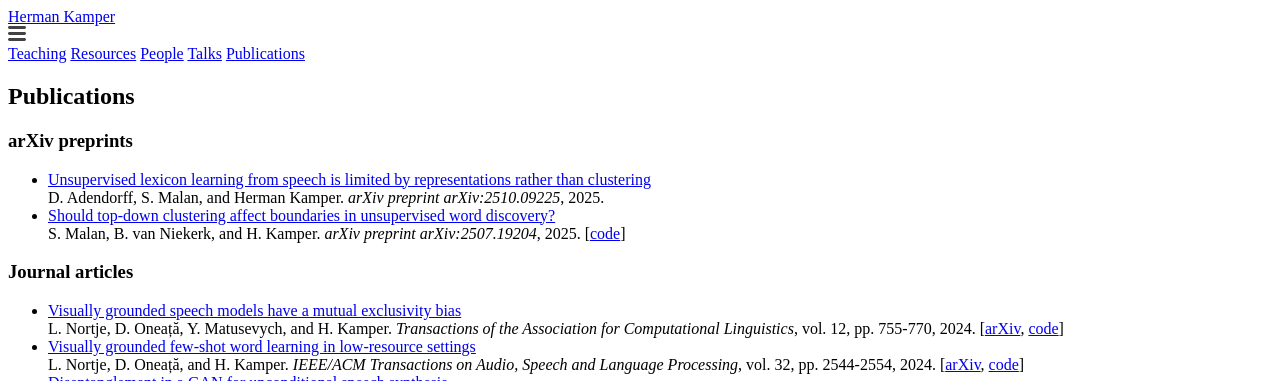
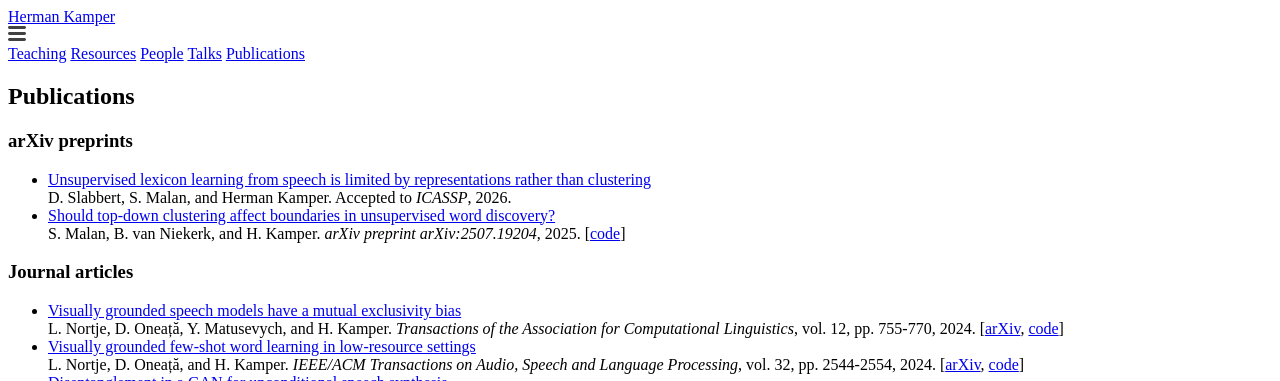
Before and after one commit to kamperh/kamperh.github.io, a Jekyll site: the page built from publications.md, in a window 1280 px wide and 900 px high. Shown: the top 381 px of the window. Built offline with Jekyll 4.4.1, drawn with Linux system fonts in a browser that asks for light colours; a style sheet for code colours, icons or effects is not loaded.

Commit message:
Update publications.md

```diff
--- a/publications.md
+++ b/publications.md
@@ -11,7 +11,7 @@ order: 5
 ### arXiv preprints
 
 - [Unsupervised lexicon learning from speech is limited by representations rather than clustering](https://arxiv.org/abs/2510.09225)
-  D. Adendorff, S. Malan, and Herman Kamper. *arXiv preprint arXiv:2510.09225*, 2025.
+  D. Slabbert, S. Malan, and Herman Kamper. Accepted to *ICASSP*, 2026.
 - [Should top-down clustering affect boundaries in unsupervised word discovery?](https://arxiv.org/abs/2507.19204)
   S. Malan, B. van Niekerk, and H. Kamper. *arXiv preprint arXiv:2507.19204*, 2025. [[code](https://github.com/s-malan/prom-seg-clus)]
 
```
